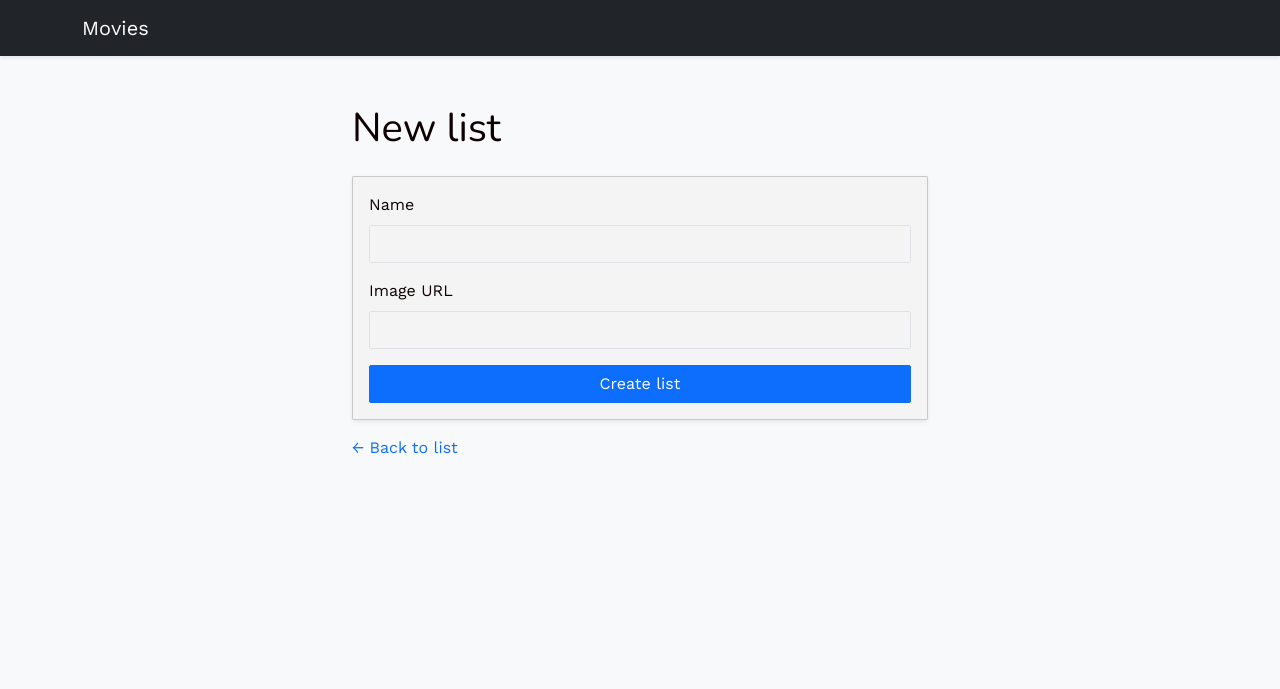
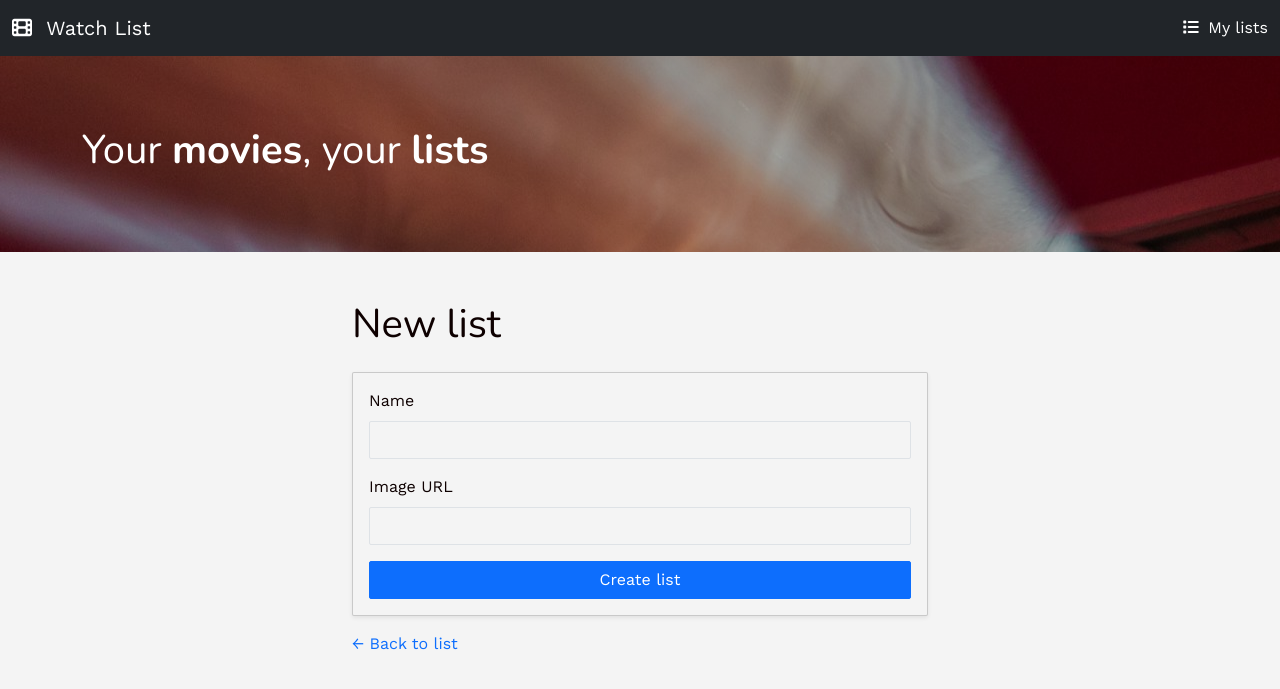
Before and after one commit to m-marguerite/rails-watch-list, a Rails app: page /lists/new in a window 1280 px wide. Shown: the top 689 px of the page. Run offline with Rails 7, Linux system fonts and the light colour scheme; style sheets or scripts are compiled from the project's sources; parts of the project's set-up code (start-up, migrations or seed data) failed here and were passed over; some libraries are stand-ins or nearby versions.

Commit message:
add_small_banner

```diff
--- a/app/assets/stylesheets/pages/_home.scss
+++ b/app/assets/stylesheets/pages/_home.scss
@@ -1 +1,9 @@
 // Specific CSS for your home-page
+.banner-small {
+  padding: 70px 0;
+  background-position: center 30%;
+}
+
+.banner-small h1 {
+  color: white;
+}
--- a/app/views/layouts/application.html.erb
+++ b/app/views/layouts/application.html.erb
@@ -23,15 +23,18 @@
     <%= javascript_importmap_tags %>
   </head>
 
-  <body class="bg-light">
-    <nav class="navbar navbar-expand-lg navbar-dark bg-dark shadow-sm">
+<body>
+  <%= render "shared/navbar" %>
+
+  <div class="banner banner-small" style="background-image: linear-gradient(rgba(0,0,0,0.3),rgba(0,0,0,0.3)), url('<%= asset_path("banner.jpg") %>');">
     <div class="container">
-        <%= link_to "Movies", root_path, class: "navbar-brand" %>
+      <h1>Your <strong>movies</strong>, your <strong>lists</strong></h1>
     </div>
-    </nav>
+  </div>
 
   <main>
     <%= yield %>
   </main>
+
 </body>
 </html>
--- /dev/null
+++ b/app/views/shared/_navbar.html.erb
@@ -0,0 +1,11 @@
+<div class="navbar navbar-expand-sm navbar-dark bg-dark navbar-lewagon">
+  <div class="container-fluid">
+    <%= link_to root_path, class: "navbar-brand" do %>
+      <i class="fa-solid fa-film me-2"></i> Watch List
+    <% end %>
+
+    <%= link_to lists_path, class: "nav-link text-white" do %>
+      <i class="fa-solid fa-list me-1"></i> My lists
+    <% end %>
+  </div>
+</div>
```
Also changed, not shown: app/assets/images/banner.jpg (added). Lines whose indentation alone changed are shown as unchanged.
